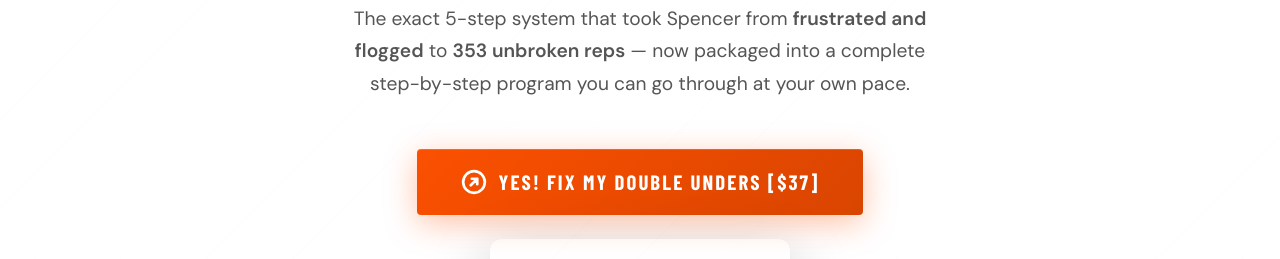
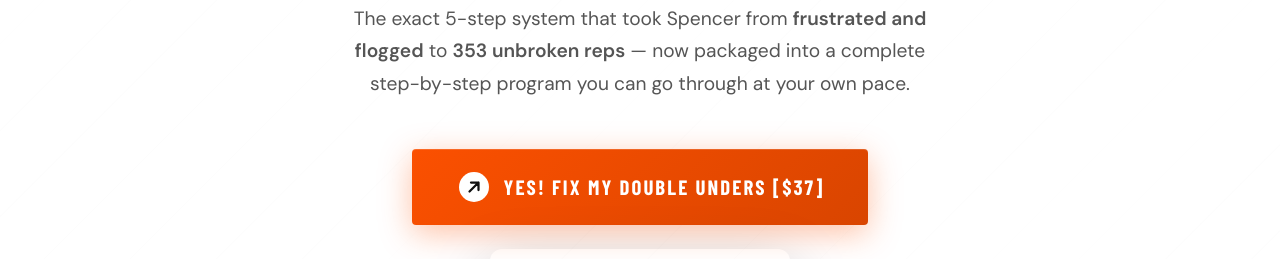
Before and after one commit to wod-bod/wodb-du-funnel, a website: page index-v2.html in a window 1280 px wide. Shown: the part 970-1229 px from the top of the page. Drawn offline with nearby package versions, Linux system fonts and the light colour scheme; grey boxes are pictures that could not be loaded; a web font is replaced by a local one.

Commit message:
Restyle hero CTA icon: white circle, black arrow, larger, thinner stroke
Iterates on the arrow-in-circle icon: white filled circle with black
diagonal arrow (matching a reference design), sized up from 26x26 to
36x36, and thinned the arrow stroke from 2.5 to 1.5 for a lighter look.

```diff
--- a/index-v2.html
+++ b/index-v2.html
@@ -939,7 +939,7 @@
 
     <div class="hero-cta-wrap">
       <a href="/checkout" class="btn-primary">
-        <svg width="26" height="26" viewBox="0 0 24 24" fill="none" stroke="currentColor" stroke-width="2.5" stroke-linecap="round" stroke-linejoin="round"><circle cx="12" cy="12" r="10"/><path d="M9 15L15 9M15 9H10M15 9V14"/></svg>
+        <svg width="36" height="36" viewBox="0 0 24 24"><circle cx="12" cy="12" r="10" fill="#FFFFFF"/><path d="M9 15L15 9M15 9H10M15 9V14" stroke="#111111" stroke-width="1.5" stroke-linecap="round" stroke-linejoin="round" fill="none"/></svg>
         Yes! Fix My Double Unders [$37]
       </a>
 
```
Also changed, not shown: index.html (+1 -1 lines).
